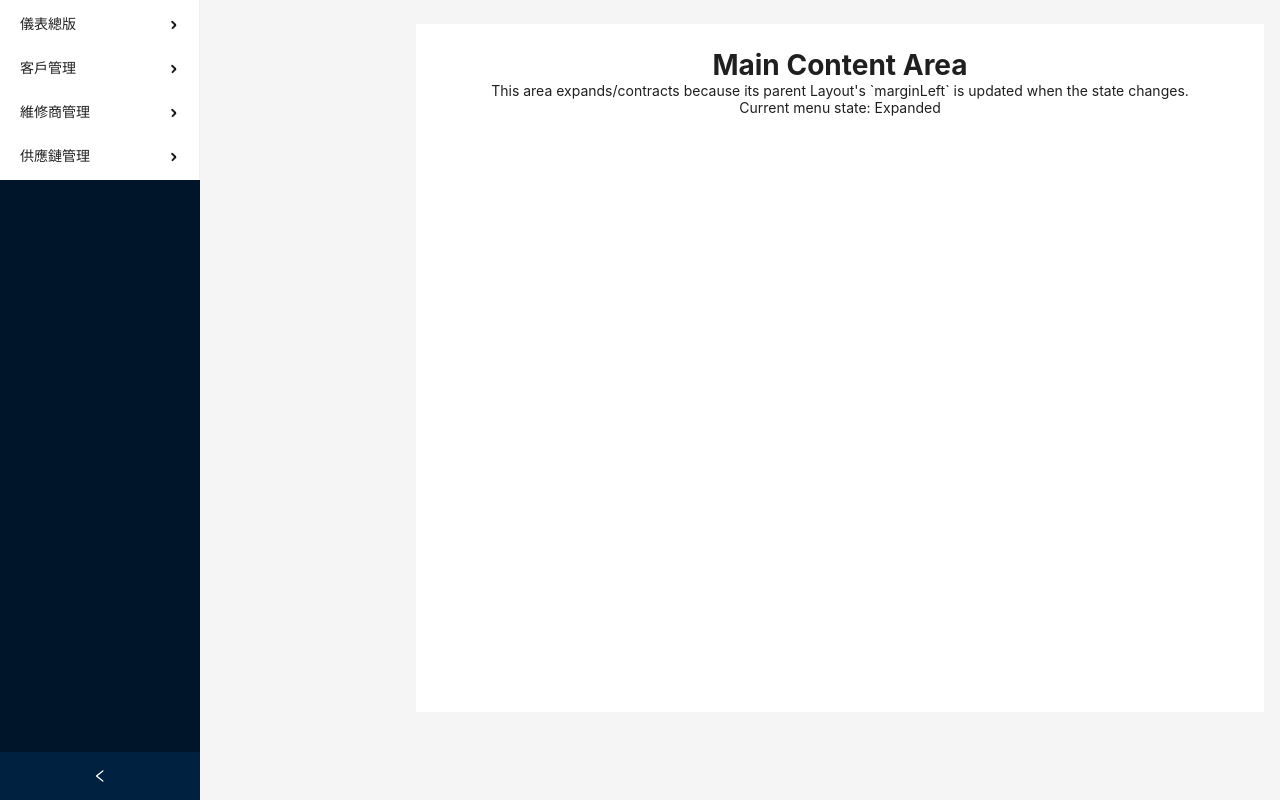
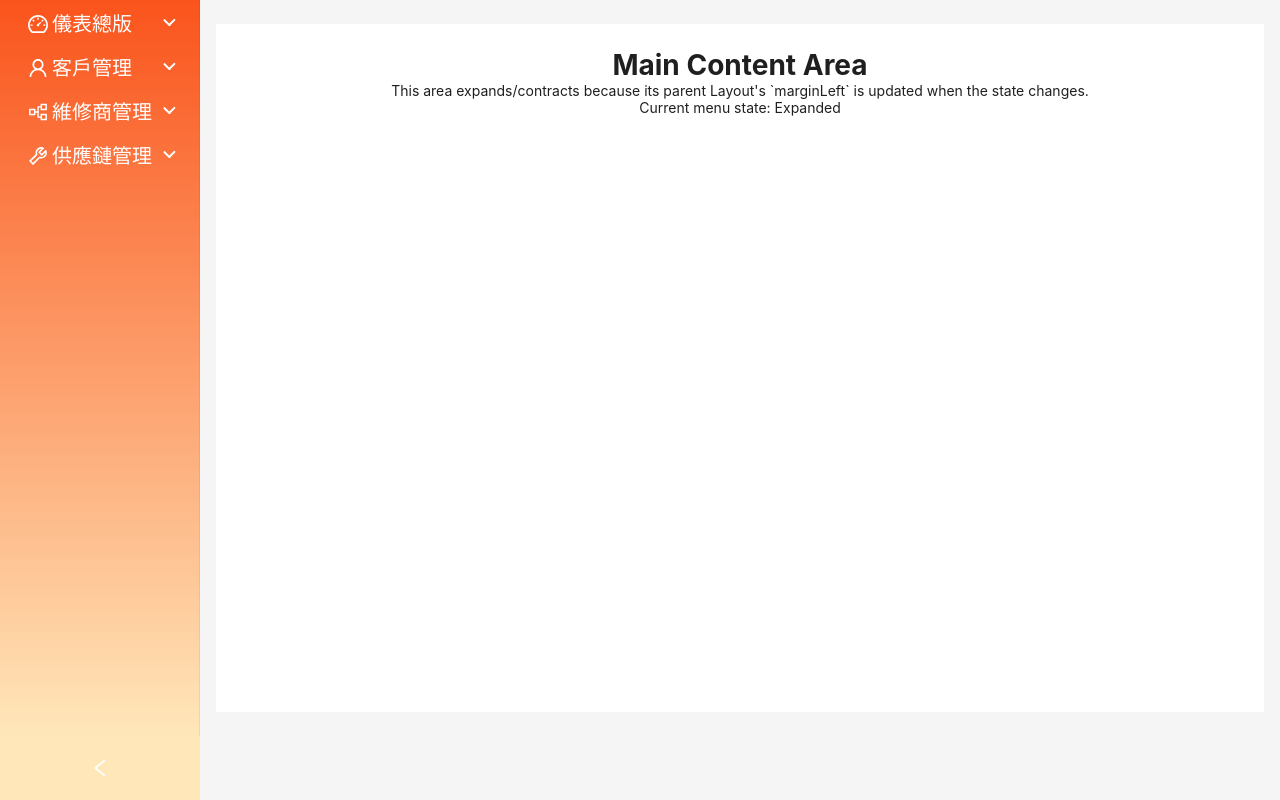
Before and after one commit to LaumShawn/antd-demo, a Next.js app: page /room in a window 1280 px wide. Built offline with nearby package versions, Linux system fonts and the light colour scheme.

Commit message:
一頁一頁改

```diff
--- a/src/app/component/myMenu.tsx
+++ b/src/app/component/myMenu.tsx
@@ -11,6 +11,13 @@ import { useState } from "react";
 import Sider from "antd/es/layout/Sider";
 import { ConfigProvider } from "antd";
 import { useRouter } from "next/navigation";
+
+interface CollapseSiderProps {
+  collapsed: boolean;
+  onCollapse: (collapsed: boolean) => void;
+  siderWidth?: number;
+  collapsedSiderWidth?: number;
+}
 
 const items = [
   {
@@ -55,18 +62,19 @@ const items = [
   },
 ];
 
-const MyMenu = () => {
-  const [collapsed, setCollapsed] = useState(false);
-  const toggleCollapsed = () => {
-    setCollapsed(!collapsed);
-  };
+const MyMenu: React.FC<CollapseSiderProps> = ({
+  collapsed,
+  onCollapse,
+  siderWidth = 200,
+  collapsedSiderWidth = 40,
+}) => {
   const router = useRouter();
   // Define the onClick handler function
   const HandleMenuClick = (info: any) => {
     console.log("Clicked menu item key:", info.key);
-
-    if (info.key === "side") {
-      toggleCollapsed();
+    if (info.key === "1") {
+      console.log("info =>");
+      console.log(info);
     }
     if (info.key === "5") {
       router.push("http://localhost:3000/");
@@ -96,9 +104,9 @@ const MyMenu = () => {
       <Sider
         collapsible
         collapsed={collapsed}
-        collapsedWidth={40}
-        onCollapse={toggleCollapsed}
-        width={200}
+        collapsedWidth={collapsedSiderWidth}
+        onCollapse={onCollapse}
+        width={siderWidth}
         style={{
           overflow: "auto",
           height: "100vh",
--- a/src/app/room/page.tsx
+++ b/src/app/room/page.tsx
@@ -1,9 +1,7 @@
-// src/App.jsx
 'use client'
 import React, { useState } from "react";
 import { Layout } from "antd";
-import CollapseSider from "../component/CollapseSider"; // Import the exported component
-
+import MyMenu from "../component/myMenu";
 const {  Content, } = Layout;
 
 const App = () => {
@@ -27,7 +25,7 @@ const App = () => {
     <Layout style={{ minHeight: "100vh" }}>
       {/* Render the exported MyMenu component */}
       {/* Pass state, handler, and any customization props */}
-      <CollapseSider
+      <MyMenu
         collapsed={collapsed}
         onCollapse={handleCollapse}
         collapsedSiderWidth={collapsedSiderWidth}
```
